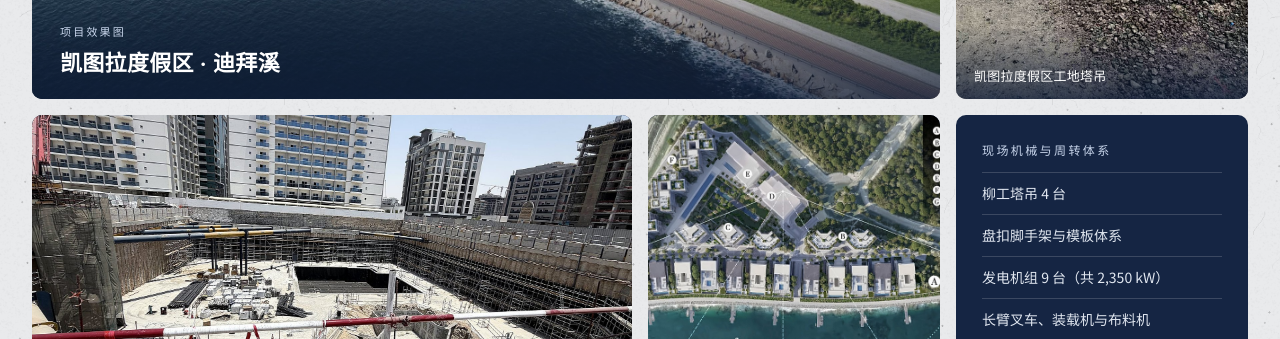
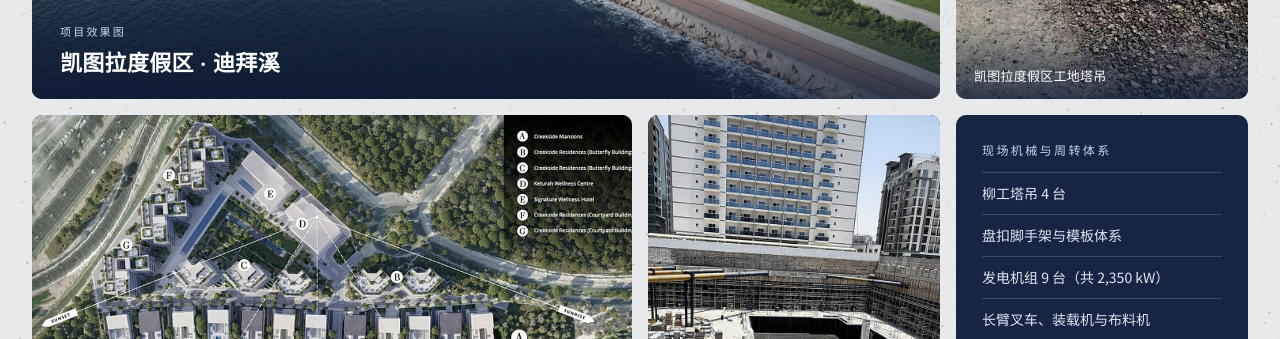
Before and after one commit to Phoebe5555/gzgs-website, a plain HTML site: page zh/about.html in a window 1280 px wide. Shown: the part 4290-4629 px from the top of the page. Drawn offline with Linux system fonts and the light colour scheme.

Commit message:
Add files via upload

```diff
--- a/zh/about.html
+++ b/zh/about.html
@@ -169,8 +169,8 @@ a{color:#152543}a:hover{color:#2F5BA3}
 <div style="margin-top: 40px"><div class="mosaic">
 <figure class="m-main"><img loading="lazy" decoding="async" src="../assets/img/keturah-cover.jpg" alt="凯图拉度假区效果图" style="aspect-ratio: 16 / 10"><figcaption><span style="display: block; font-family: 'Noto Sans SC', 'PingFang SC', sans-serif; font-weight: 500; font-size: 11px; letter-spacing: 0.2em; color: #C9D6EC">项目效果图</span><span style="display: block; margin-top: 6px; font-family: 'Noto Serif SC', 'Songti SC', serif; font-weight: 600; font-size: 22px">凯图拉度假区 · 迪拜溪</span></figcaption></figure>
 <figure class="m-tall"><img loading="lazy" decoding="async" src="../assets/img/site-crane.jpg" alt="凯图拉度假区工地塔吊" style="object-position: 50% 0%"><figcaption>凯图拉度假区工地塔吊</figcaption></figure>
-<figure class="m-wide"><img loading="lazy" decoding="async" src="../assets/img/site-basement.jpg" alt="The Boulevard by Prestige One 地下室施工" style="aspect-ratio: 2 / 1"><figcaption>The Boulevard by Prestige One 地下室施工</figcaption></figure>
-<figure><img loading="lazy" decoding="async" src="../assets/img/keturah-masterplan-labelled.jpg" alt="凯图拉度假区总体规划图"><figcaption>凯图拉度假区总体规划</figcaption></figure>
+<figure class="m-wide"><img loading="lazy" decoding="async" src="../assets/img/keturah-masterplan-labelled.jpg" alt="凯图拉度假区总体规划图" style="aspect-ratio: 3 / 2"><figcaption>凯图拉度假区总体规划</figcaption></figure>
+<figure><img loading="lazy" decoding="async" src="../assets/img/site-basement.jpg" alt="The Boulevard by Prestige One 地下室施工"><figcaption>The Boulevard by Prestige One 地下室施工</figcaption></figure>
 <div style="position: relative; overflow: hidden; border-radius: 10px; background: #152543; color: #FFFFFF; padding: 26px 26px 18px; display: flex; flex-direction: column">
 <img loading="lazy" decoding="async" src="../assets/img/logo.svg" alt="" aria-hidden="true" style="position: absolute; right: -40px; bottom: -18px; width: 240px; opacity: 0.09; filter: brightness(0) invert(1)">
 <p style="position: relative; margin: 0; font-family: 'Noto Sans SC', 'PingFang SC', sans-serif; font-weight: 500; font-size: 12px; letter-spacing: 0.2em; color: #C9D6EC">现场机械与周转体系</p>
```
Also changed, not shown: zh/index.html (+2 -2 lines), zh/projects.html (+2 -2 lines).
